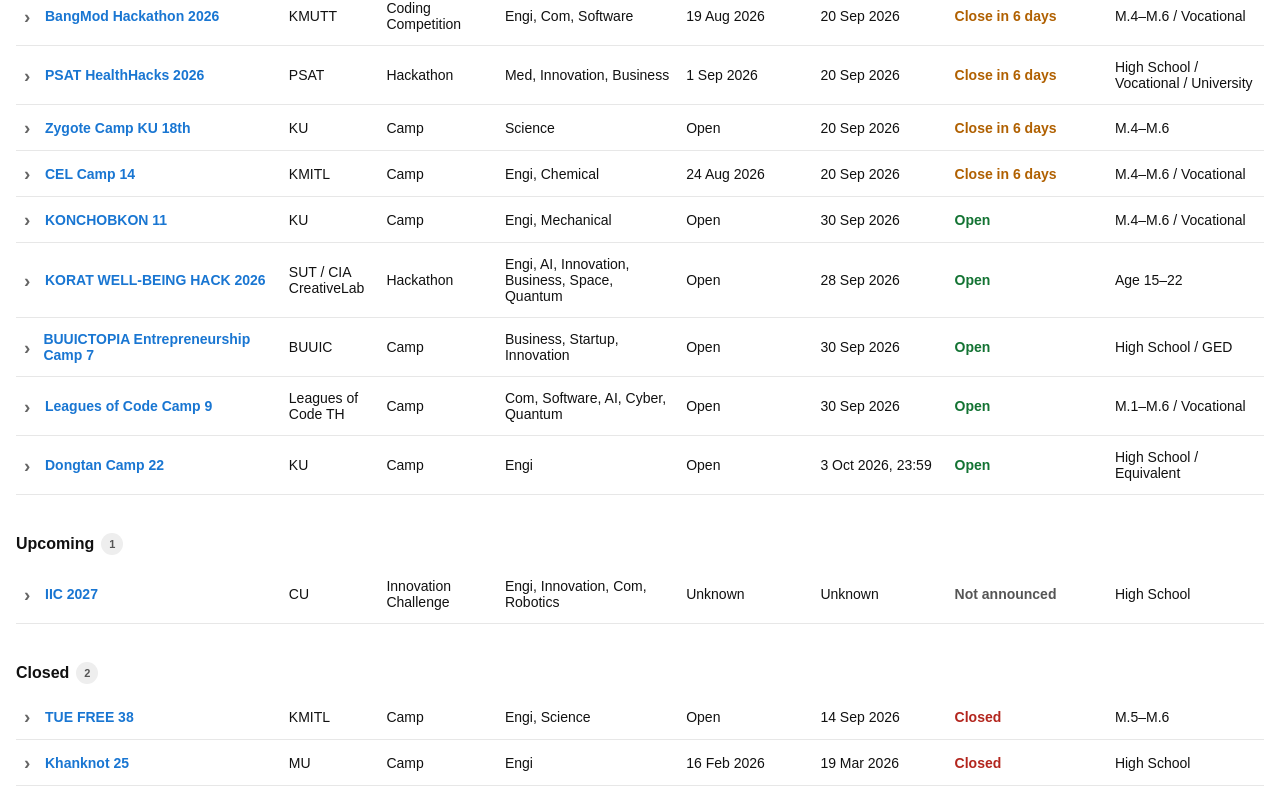
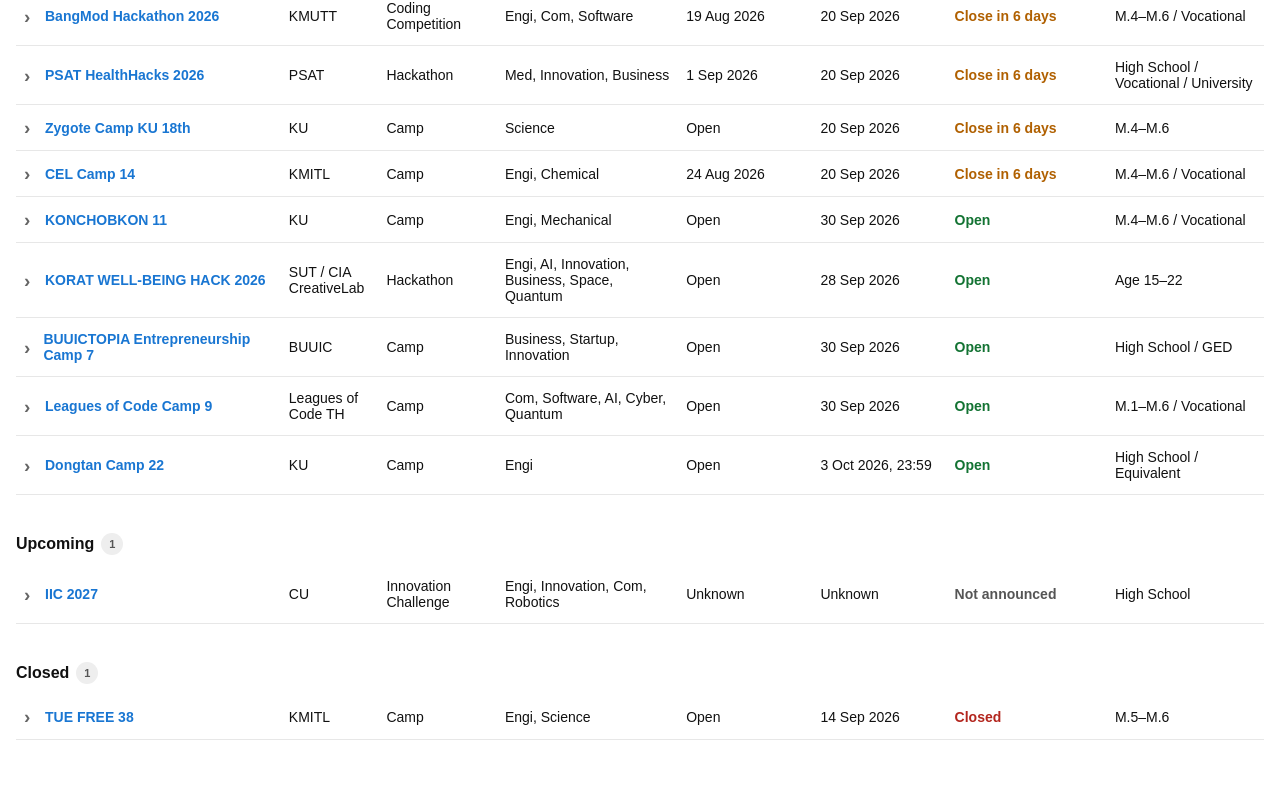
Before and after one commit to PolarBearEX-8/Competition-Lab, a React (Vite) app: page / in a window 1280 px wide. Shown: the part 633-1443 px from the top of the page. After the commit the page ends 1401 px from the top, so only its background shows below. Built offline with nearby package versions, Linux system fonts and the light colour scheme.

Commit message:
Show only recently closed activities

```diff
--- a/src/App.tsx
+++ b/src/App.tsx
@@ -79,7 +79,12 @@
   }
 
   const grouped: Record<LiveState['section'], Camp[]> = { Open: [], Upcoming: [], Closed: [] }
-  for (const camp of camps) grouped[getLiveState(camp, now).section].push(camp)
+  for (const camp of camps) {
+    const section = getLiveState(camp, now).section
+    const closedAt = camp.closeAt ? new Date(camp.closeAt).getTime() : undefined
+    if (section === 'Closed' && (closedAt === undefined || now - closedAt > 7 * DAY)) continue
+    grouped[section].push(camp)
+  }
 
   return <main>
     <div className="title-row"><div><h1>Camp & Competition List</h1><p className="sub">Engineering • Computer • AI • Robotics • Hackathon • Science • Business</p><p className="updated">Last updated: 15 Sep 2026 · Status refreshes every minute</p></div><aside className="sponsor" aria-label="Sponsor"><img src="./2b2t-th.png" alt="2b2t-th" /><div><span>Sponsored by</span><strong>2b2t-th</strong><p>IP: <button className="ip-copy" onClick={() => void copyIp()}>2b2t-th.org</button> · 1.21.11–26.2 {copied ? <b className="copied" role="status">Copied!</b> : null}</p></div></aside></div>
```
